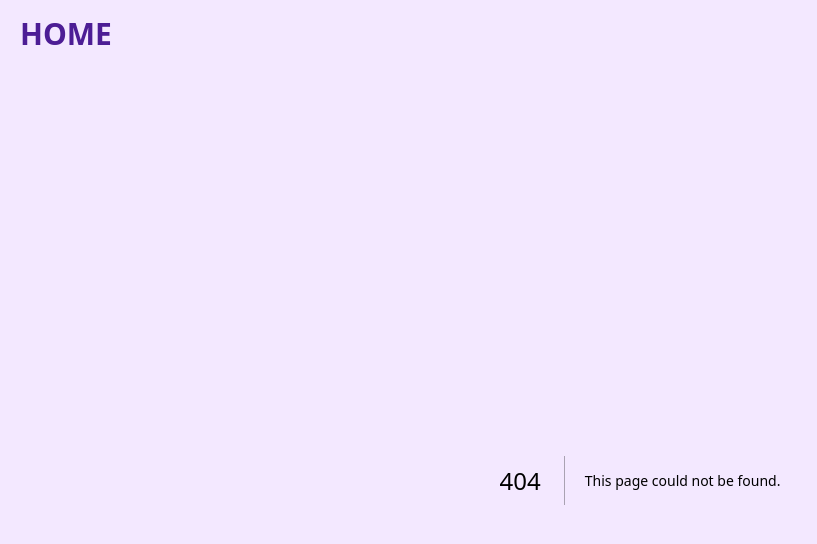
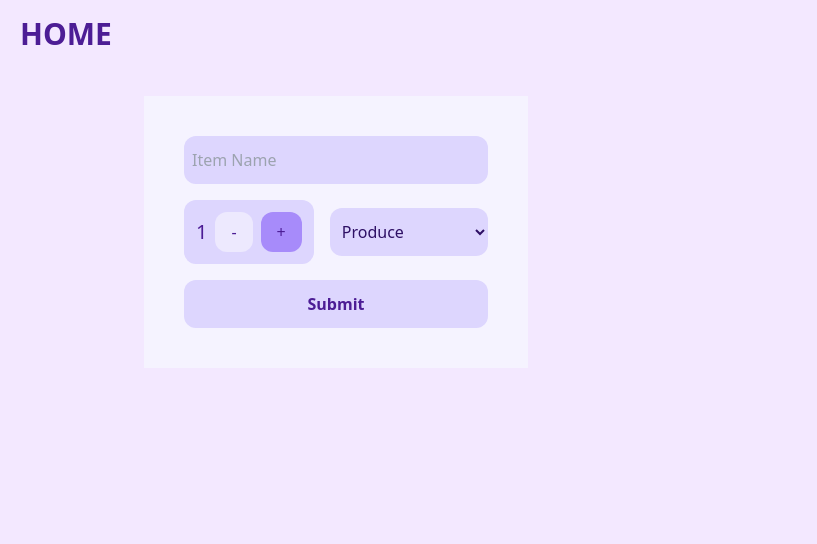
Before and after one commit to emildave/cprg306-assignments, a Next.js app: page /week-5 in a window 1280 px wide. Before the commit this address had no page. Shown: the top 544 px of the page, without its empty margins (0-817 px from the left). Built offline with nearby package versions, Linux system fonts and the light colour scheme.

Commit message:
added week 5 lab
completed week 5 lab

```diff
--- /dev/null
+++ b/app/week-5/new-item.js
@@ -0,0 +1,89 @@
+"use client";
+
+import { useState } from "react";
+
+export default function NewItem() {
+  const [name, setName] = useState("");
+  const [quantity, setQuantity] = useState(1);
+  const [category, setCategory] = useState("Produce");
+
+  const handleSubmit = (event) => {
+    event.preventDefault();
+    let newItem = { name: name, quantity: quantity, category: category };
+    console.log(newItem);
+
+    if (name === "") {
+      alert("Please enter an item name.");
+      return;
+    }
+    alert(JSON.stringify(newItem));
+
+    setQuantity(0);
+    setName("");
+    setCategory("produce");
+  };
+
+  const increment = () => {
+    setQuantity(quantity < 20 ? quantity + 1 : qujantity);
+  };
+  const decrement = () => {
+    setQuantity(quantity > 1 ? quantity - 1 : quantity);
+  };
+
+  return (
+    <div className="text-center bg-violet-50 p-10 w-96 space-y-4">
+
+      {/* Item Name */}
+      <form className="w-full max-w-xs mx-auto space-y-4" onSubmit={(event) => handleSubmit(event)}>
+        <label className="w-full">
+          <input
+            className="text-violet-900 p-2 w-full h-12 rounded-xl bg-primary bg-violet-200"
+            placeholder="Item Name"
+            id="name"
+            type="text"
+            value={name}
+            onChange={(event) => setName(event.target.value)}
+          />
+        </label>
+
+        {/* Quantity buttons and Category dropdown in a row */}
+        <div className="flex justify-center items-center space-x-4 w-full ">
+
+          {/* Quantity buttons */}
+          <div className="flex justify-center items-center space-x-2 bg-violet-200 p-3 rounded-xl w-min h-min">
+            <p className="mb-0 text-violet-900 text-xl">{quantity}</p>
+            <button className={`px-4 py-2 rounded-xl h-full  ${quantity === 1 ? "bg-violet-100" : "bg-violet-400 && hover:bg-violet-500"} text-violet-900`}type="button"onClick={decrement}>-</button>
+            <button className={`px-4 py-2 rounded-xl h-full ${quantity === 20 ? "bg-violet-100" : "bg-violet-400 && hover:bg-violet-500"} text-violet-900`}type="button"onClick={increment}>+</button>
+          </div>
+
+          {/* Category dropdown */}
+          <label htmlFor="category" className="w-full">
+            <select
+              className="text-violet-950 rounded-xl p-2 w-full h-12 bg-violet-200"
+              id="category"
+              value={category}
+              onChange={(event) => setCategory(event.target.value)}
+            >
+              <option value="Produce">Produce</option>
+              <option value="Dairy">Dairy</option>
+              <option value="Bakery">Bakery</option>
+              <option value="Meat">Meat</option>
+              <option value="Frozen">Frozen Foods</option>
+              <option value="Canned">Canned Goods</option>
+              <option value="Dry">Dry Goods</option>
+              <option value="Beverages">Beverages</option>
+              <option value="Snacks">Snacks</option>
+              <option value="Household">Household</option>
+              <option value="Other">Other</option>
+            </select>
+          </label>
+        </div>
+
+        {/* Submit button */}
+        <div className="w-full">
+          <button className="hover:bg-violet-300 text-violet-900 font-bold h-12 w-full rounded-xl bg-violet-200"type="submit">Submit</button>
+        </div>
+      </form>
+    </div>
+  );
+}
--- /dev/null
+++ b/app/week-5/page.js
@@ -0,0 +1,9 @@
+import NewItem from './new-item.js';
+
+export default function Page() {
+  return (
+    <main className="m-4">
+        <NewItem />
+    </main>
+  );
+}
```
